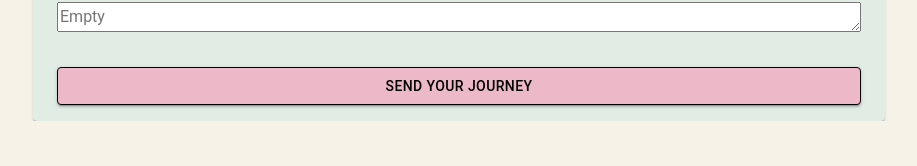
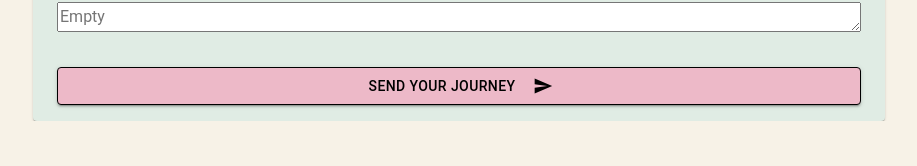
Before and after one commit to Wulingoh/send-email-with-reactjs-and-emailjs-main, a React (Create React App) app: page / in a window 1280 px wide. Shown: the part 2800-2966 px from the top of the page, without its empty margins (181-1098 px from the left). Built offline with nearby package versions, Linux system fonts and the light colour scheme.

Commit message:
Added mui icon to the submit button

```diff
--- a/package.json
+++ b/package.json
@@ -6,6 +6,7 @@
     "@emailjs/browser": "^3.4.0",
     "@emotion/react": "^11.9.3",
     "@emotion/styled": "^11.9.3",
+    "@mui/icons-material": "^5.8.4",
     "@mui/material": "^5.9.2",
     "@testing-library/jest-dom": "^5.16.1",
     "@testing-library/react": "^12.1.2",
--- a/src/App.js
+++ b/src/App.js
@@ -17,7 +17,7 @@ import MenuItem from "@mui/material/MenuItem";
 import Divider from "@mui/material/Divider";
 import TextareaAutosize from "@mui/material/TextareaAutosize";
 import { Card } from "./components/Card";
-// import {SendIcon} from '@mui/icons-material';
+import SendIcon from '@mui/icons-material/Send';
 
 function Copyright() {
   return (
@@ -277,7 +277,7 @@ export default function Wellness() {
                     type="submit"
                     fullWidth
                     variant="contained"
-                    // startIcon={<SendIcon />}
+                    endIcon={<SendIcon sx={{marginLeft: "10px"}}/>}
 
                     sx={{
                       mt: 1,
```
Also changed, not shown: 1 other file (tests, documents, lock files or other folders).
